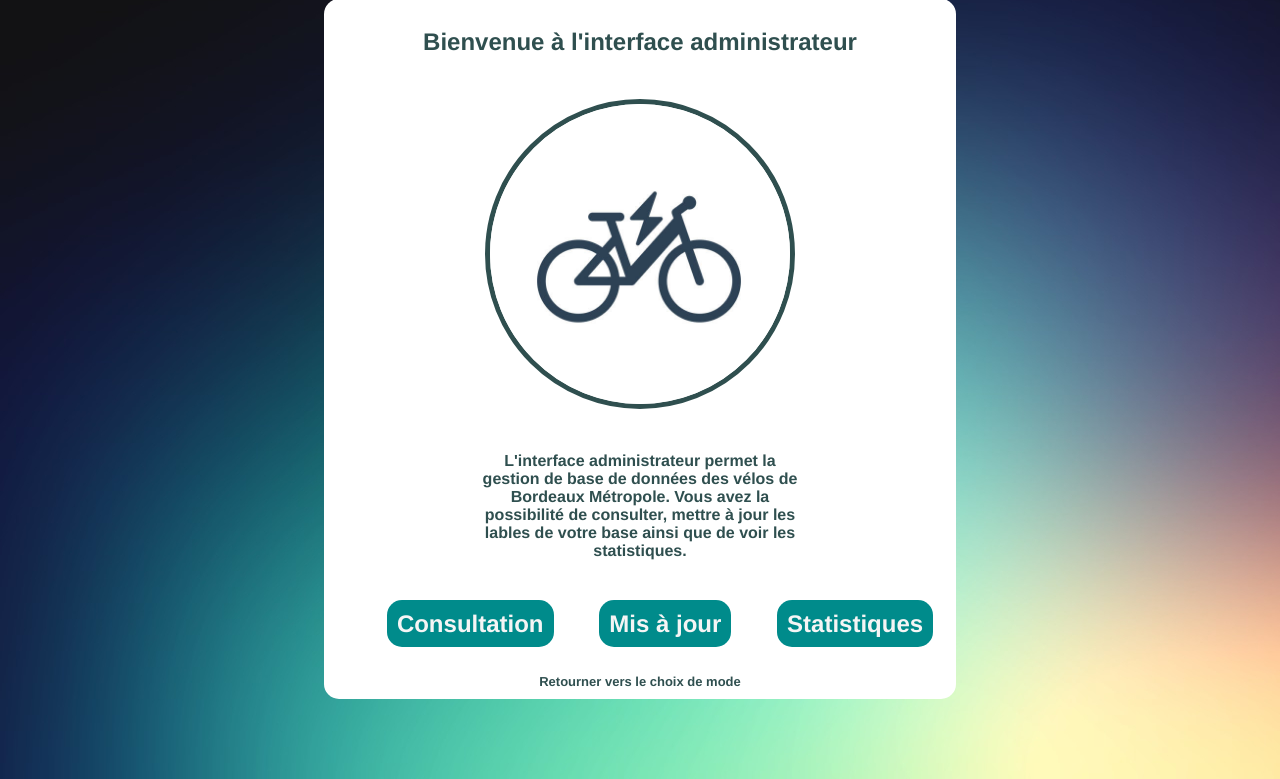
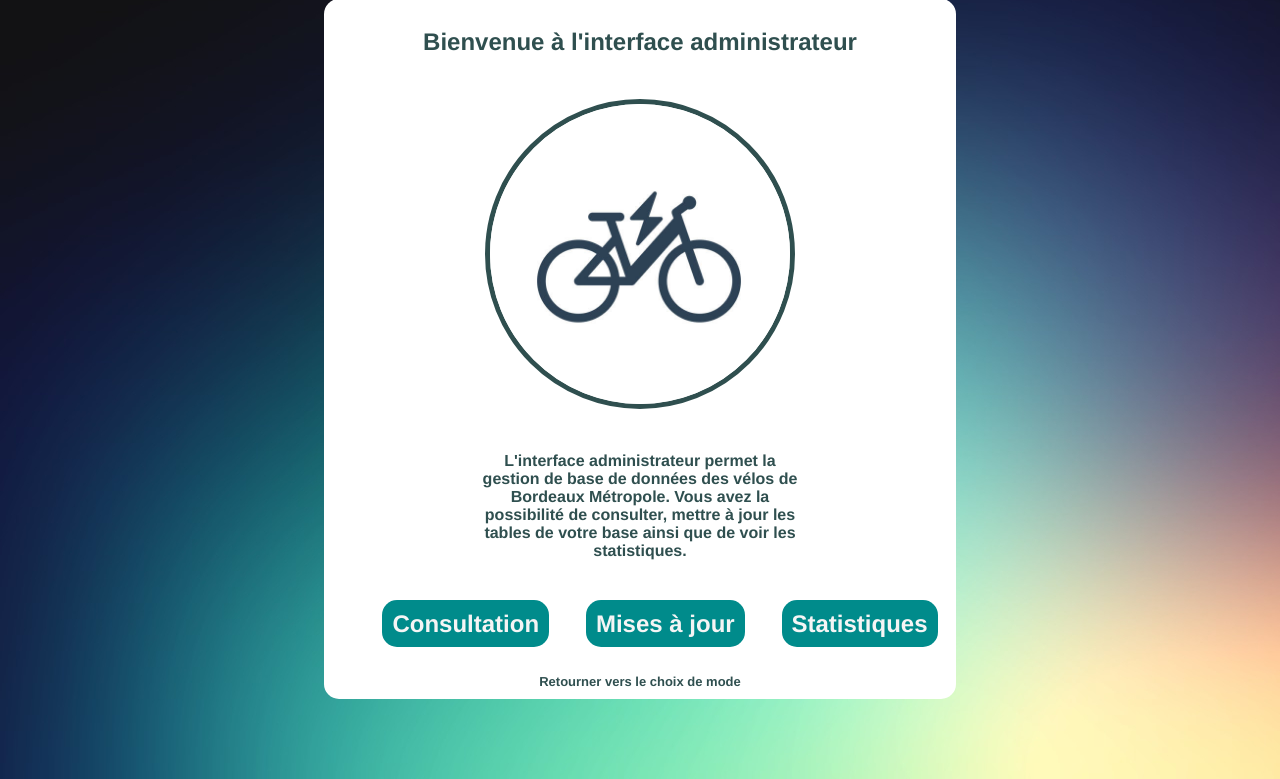
Before and after one commit to Quatadah/Bordeaux_Velos, a PHP site: page /admin/admin.php in a window 1280 px wide. Shown: the part 21-800 px from the top of the page. Run offline with PHP 8.4, Linux system fonts and the light colour scheme.

Commit message:
rectification admin.ph

```diff
--- a/Application/admin/admin.php
+++ b/Application/admin/admin.php
@@ -17,11 +17,11 @@
             </div>
             <p id="parag">L'interface administrateur permet la gestion de base de données
                 des vélos de Bordeaux Métropole. Vous avez la possibilité de consulter,
-                mettre à jour les lables de votre base ainsi que de voir les statistiques.
+                mettre à jour les tables de votre base ainsi que de voir les statistiques.
             </p>
             <ul id="choice-list">
                 <li class="choice-ele"><a href="consultation.php">Consultation</a></li>
-                <li class="choice-ele"><a href="misajour.php">Mis à jour</a></li>
+                <li class="choice-ele"><a href="misajour.php">Mises à jour</a></li>
                 <li class="choice-ele"><a href="stats.php">Statistiques</a></li>
             </ul>
             <div>
```
